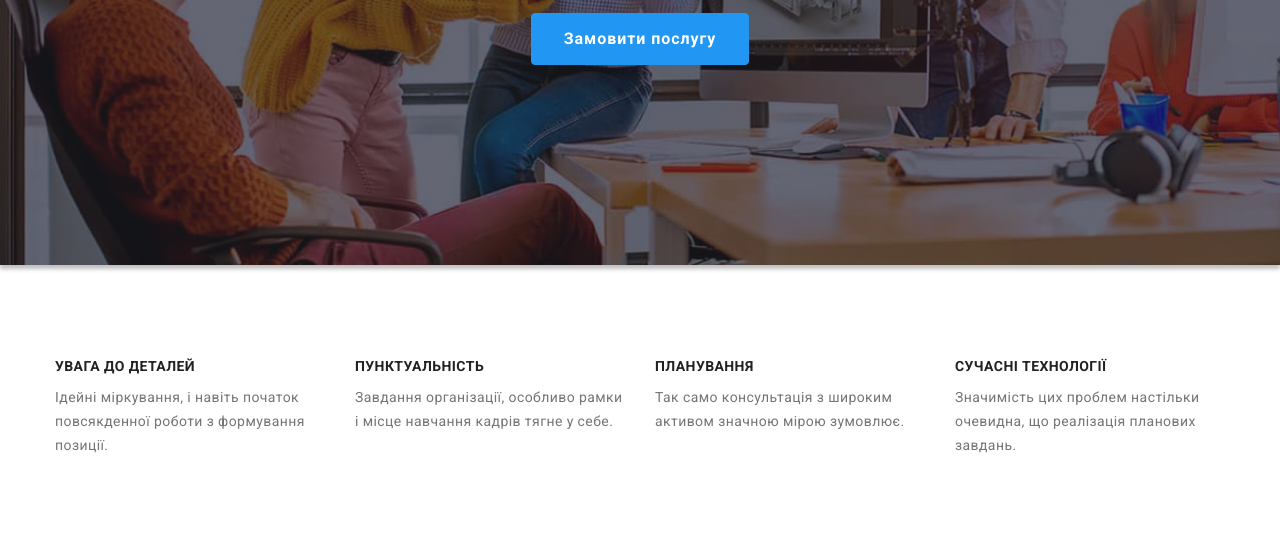
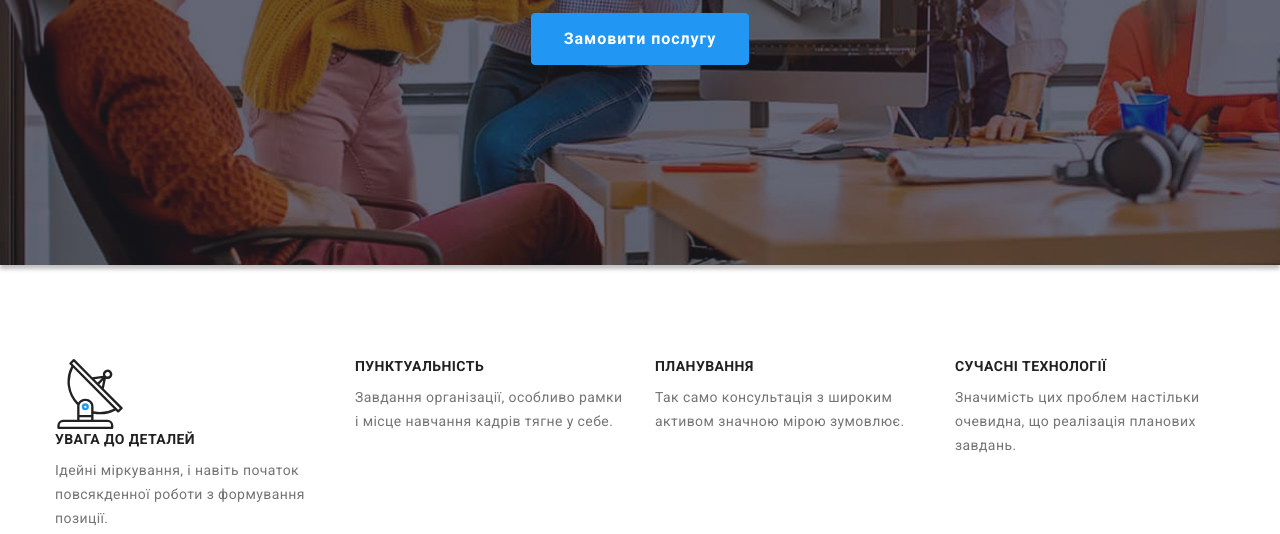
Before and after one commit to Heveliev-destress/goit-markup-hw-04, a plain HTML site: page index.html in a window 1280 px wide. Shown: the part 418-952 px from the top of the page. Drawn offline with nearby package versions, Linux system fonts and the light colour scheme.

Commit message:
add icon

```diff
--- a/css/styles.css
+++ b/css/styles.css
@@ -228,10 +228,19 @@ color:var(--accent-color);
     width: 0;
     height: 0;}
 
+
+
     .desc-flex{
     column-gap: 30px ;
     display: flex;
    flex-wrap: wrap;
+
+   justify-content: center;
+    }
+    .icon-antenna{
+        width: 70px;
+        height: 70px;
+
     }
     .desc-list-item{
         max-width: 270px;
--- a/index.html
+++ b/index.html
@@ -48,6 +48,9 @@
          <h2 class="desc-title-hidden">Основний підхід до створення проекту</h2>
         <ul class="list desc-flex">
             <li class="desc-list-item">
+                <svg class="icon-antenna">
+                    <use href="./images/sprite1.svg#icon-antenna"></use>
+                </svg>
                 <h3 class="desc-subtitle ">УВАГА ДО ДЕТАЛЕЙ</h3>
                 <p class="desc-text">Ідейні міркування, і навіть початок  повсякденної роботи з формування позиції.</p>
             </li>
```
